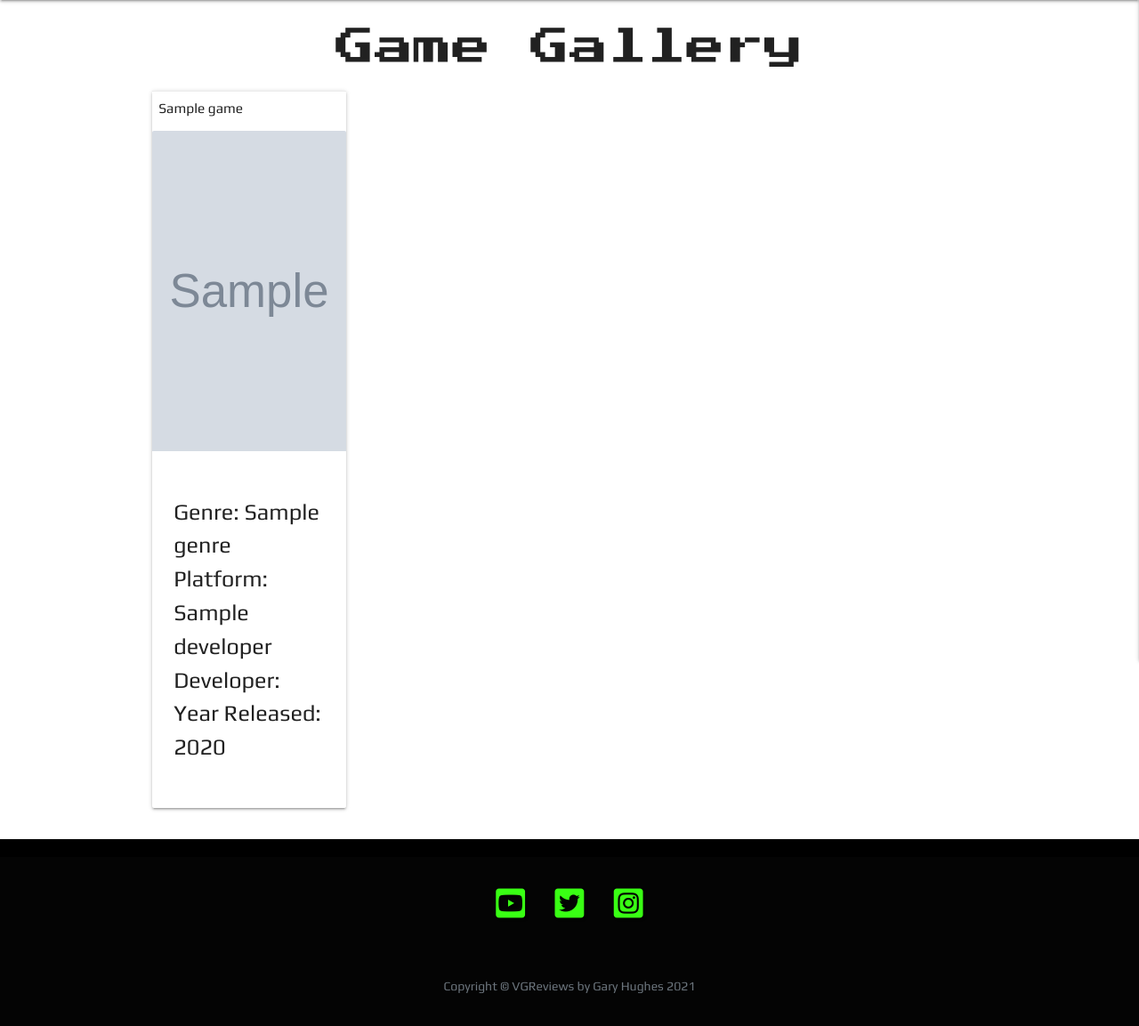
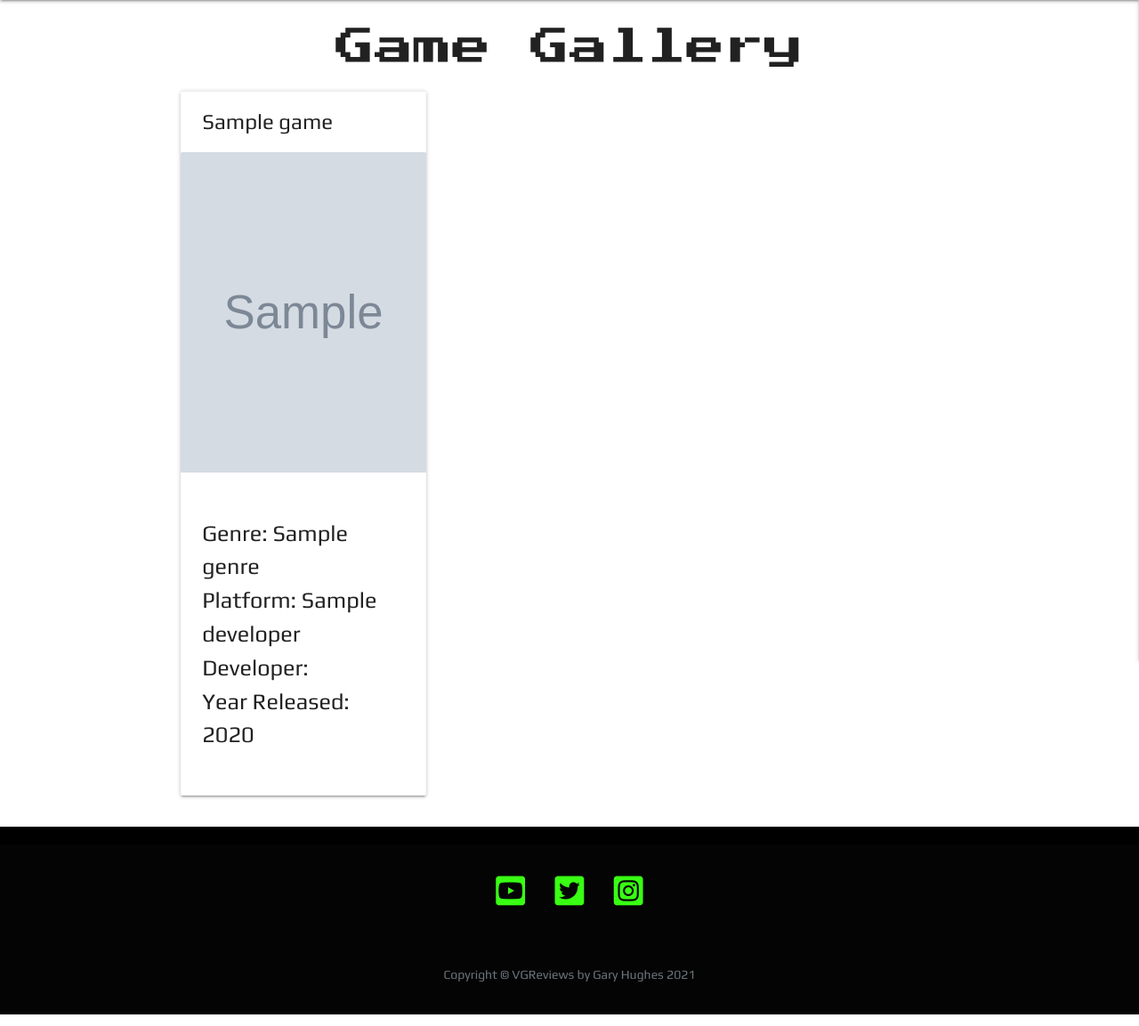
Before and after one commit to Code-Institute-Submissions/Gazroh87-vg-reviews_AprResubb, a Flask app: page /get_games in a window 1280 px wide; the page is wider, and only the part inside the window is pictured. Shown: the part 118-1271 px from the top of that part at 89% size. Run offline with Flask 2, Linux system fonts and the light colour scheme; grey boxes marked "Sample" are stand-in pictures; a database or web service that is not in the repository returns one stand-in record (values such as "Sample title"); some libraries are stand-ins or nearby versions.

Commit message:
Updated game gallery classes

```diff
--- a/templates/games.html
+++ b/templates/games.html
@@ -3,10 +3,12 @@
 
     <h3 class="center-align">Game Gallery</h3>
 
-    <div id="game-gallery" class="container">
+    <!-- Game gallery -->
+    <section>
+    <div class="gallery container">
         <div class="row">
             {% for game in games %}
-                <div class="col s12 m6 l3 card-grid">
+                <div class="col s12 m6 l4 card-grid">
                     <div class="card" id="{{ game.game_id }}" >
                         <div class="card-action">
                             <span class="card-title center-align">{{ game.title }}</span>
@@ -27,17 +29,6 @@
             {% endfor %}
         </div>
     </div>
-
-
-    <!-- {% for game in games %}
-        {{ game.title }}<br>
-        {{ game.img_url }}<br>
-        {{ game.description}}<br>
-        {{ game.genre }}<br>
-        {{ game.developer }}<br>
-        {{ game.platform }}<br>
-        {{ game.year }}<br>
-        {{ game.added_by }}<br>
-    {% endfor %} -->
+</section>
 
 {% endblock %}
```
